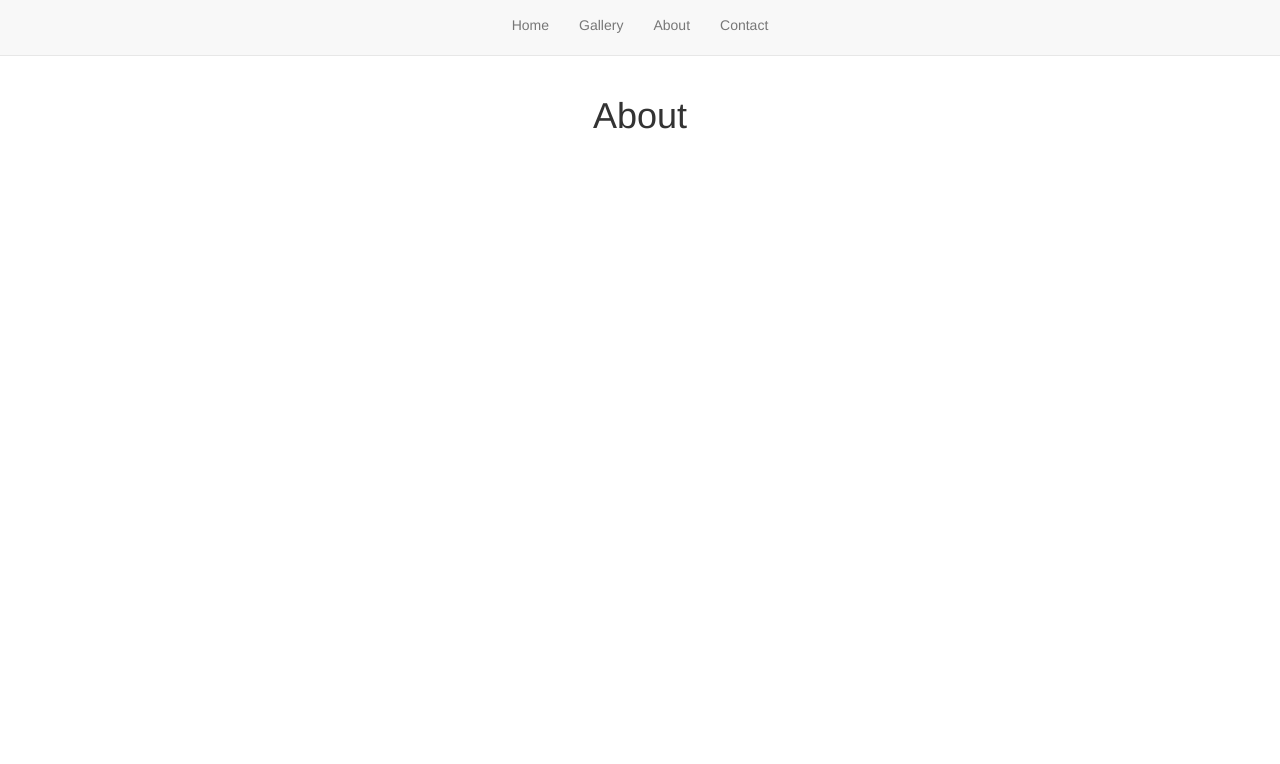
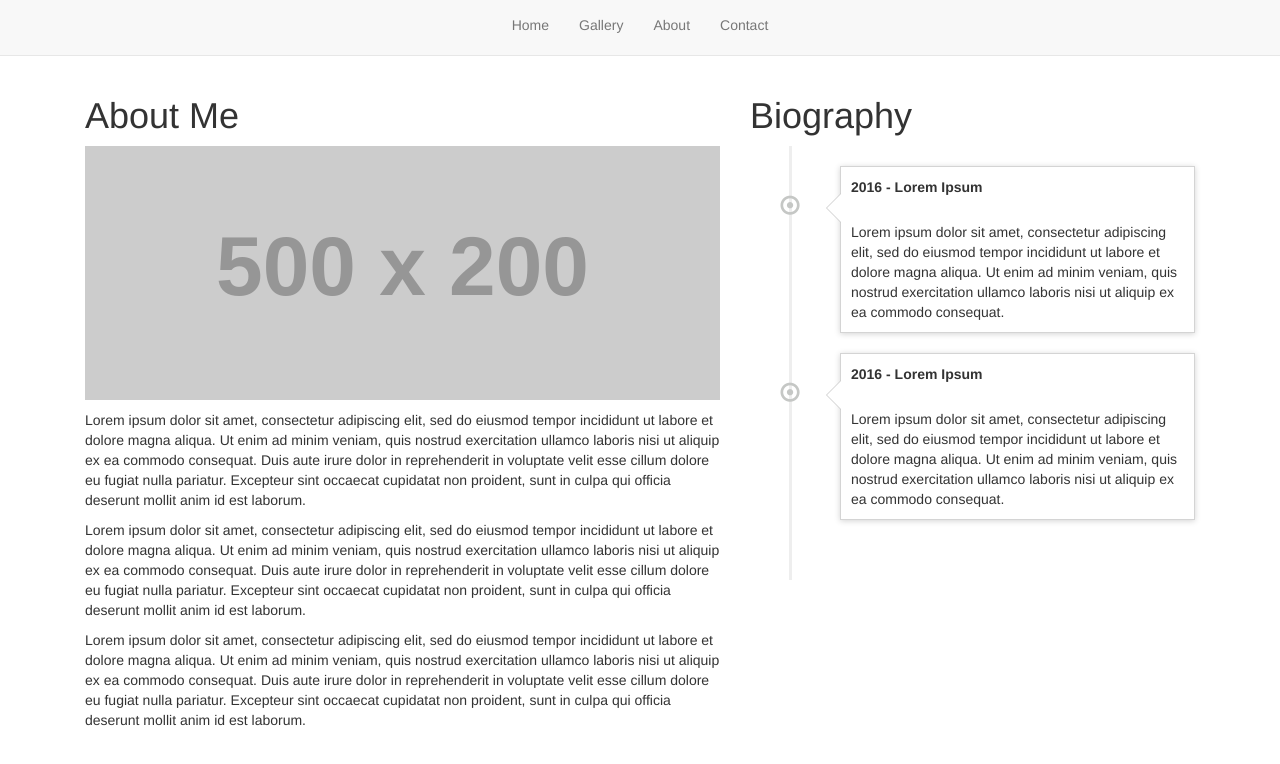
Before and after one commit to TasneemLo/tasneemlo.github.io, a website: page index.html at #/about in a window 1280 px wide. Drawn offline with Linux system fonts and the light colour scheme; placeholder pictures from the web are drawn by us.

Commit message:
about: Add formatting for bio and about para
 - Add about me section
 - Add the placeholder for an image in the about us section
 - Add placeholder for about me paragraph
 - Add the biography column
 - Add scaffolding to show bullet points in biography

```diff
--- a/app/views/about.html
+++ b/app/views/about.html
@@ -1,3 +1,147 @@
+<style>
+.about img.about-cover {
+  width: 100%;
+}
+
+.timeline {
+  list-style: none;
+  padding: 20px 0 20px;
+  position: relative;
+}
+.timeline ul li {
+  list-style-type: none;
+}
+.timeline:before {
+  top: 0;
+  bottom: 0;
+  position: absolute;
+  content: " ";
+  width: 3px;
+  background-color: #eeeeee;
+  left: 40px;
+  margin-left: -1.5px;
+}
+
+.timeline > li {
+  margin-bottom: 20px;
+  position: relative;
+  width: 100%;
+  float: left;
+  clear: left;
+}
+
+.timeline > li:before,
+.timeline > li:after {
+  content: " ";
+  display: table;
+}
+.timeline > li:after {
+  clear: both;
+}
+.timeline > li > .timeline-badge {
+  color: #fff;
+  position: absolute;
+  top: 16px;
+  left: 28px;
+  width: 24px;
+  height: 24px;
+  line-height: 50px;
+  font-size: 1.4em;
+  text-align: center;
+  /*background-color: #999999;*/
+  /*border-radius: 50%;*/
+  z-index: 100;
+  margin-left: 0;
+}
+
+.timeline > li > .timeline-panel {
+  width: 95%;
+  width: calc(100% - 90px);
+  width: -moz-calc(100% - 90px);
+  width: -webkit-calc(100% - 90px);
+  float: right;
+  border: 1px solid #d4d4d4;
+  /*border-radius: 2px;*/
+  /*padding: 20px;*/
+  position: relative;
+  -webkit-box-shadow: 0 1px 6px rgba(0, 0, 0, 0.175);
+  box-shadow: 0 1px 6px rgba(0, 0, 0, 0.175);
+}
+
+.timeline > li > .timeline-panel:before {
+  position: absolute;
+  top: 26px;
+  right: -15px;
+  display: inline-block;
+  border-top: 15px solid transparent;
+  border-left: 15px solid #ccc;
+  border-right: 0 solid #ccc;
+  border-bottom: 15px solid transparent;
+  content: " ";
+  border-left-width: 0;
+  border-right-width: 15px;
+  left: -15px;
+  right: auto;
+}
+.timeline > li > .timeline-panel:after {
+  position: absolute;
+  top: 27px;
+  right: -14px;
+  display: inline-block;
+  border-top: 14px solid transparent;
+  border-left: 14px solid #fff;
+  border-right: 0 solid #fff;
+  border-bottom: 14px solid transparent;
+  content: " ";
+  border-left-width: 0;
+  border-right-width: 14px;
+  left: -14px;
+  right: auto;
+}
+.timeline-badge > a {
+  color: #C5C7C5 !important;
+}
+.timeline-badge a:hover {
+  color: #000 !important;
+}
+
+.timeline-panel > p,
+.timeline-panel > ul {
+    padding: 10px;
+    margin-bottom: 0;
+}
+.timeline-panel > p + p {
+  margin-top: 5px;
+}
+</style>
+
 <div class="container">
-  <h1 class="center">About</h1>
+  <div class="col-md-7 about">
+    <h1>About Me</h1>
+    <p><img class="about-cover" src="http://placehold.it/500x200" /></p>
+    <p>Lorem ipsum dolor sit amet, consectetur adipiscing elit, sed do eiusmod tempor incididunt ut labore et dolore magna aliqua. Ut enim ad minim veniam, quis nostrud exercitation ullamco laboris nisi ut aliquip ex ea commodo consequat. Duis aute irure dolor in reprehenderit in voluptate velit esse cillum dolore eu fugiat nulla pariatur. Excepteur sint occaecat cupidatat non proident, sunt in culpa qui officia deserunt mollit anim id est laborum.</p>
+    <p>Lorem ipsum dolor sit amet, consectetur adipiscing elit, sed do eiusmod tempor incididunt ut labore et dolore magna aliqua. Ut enim ad minim veniam, quis nostrud exercitation ullamco laboris nisi ut aliquip ex ea commodo consequat. Duis aute irure dolor in reprehenderit in voluptate velit esse cillum dolore eu fugiat nulla pariatur. Excepteur sint occaecat cupidatat non proident, sunt in culpa qui officia deserunt mollit anim id est laborum.</p>
+    <p>Lorem ipsum dolor sit amet, consectetur adipiscing elit, sed do eiusmod tempor incididunt ut labore et dolore magna aliqua. Ut enim ad minim veniam, quis nostrud exercitation ullamco laboris nisi ut aliquip ex ea commodo consequat. Duis aute irure dolor in reprehenderit in voluptate velit esse cillum dolore eu fugiat nulla pariatur. Excepteur sint occaecat cupidatat non proident, sunt in culpa qui officia deserunt mollit anim id est laborum.</p>
+  </div>
+
+  <div class="col-md-5 biography">
+    <h1>Biography</h1>
+    <ul class="timeline">
+      <li>
+        <div class="timeline-badge primary"><a><i class="glyphicon glyphicon-record"></i></a></div>
+        <div class="timeline-panel">
+          <p><b>2016 - Lorem Ipsum</b></p>
+          <p>Lorem ipsum dolor sit amet, consectetur adipiscing elit, sed do eiusmod tempor incididunt ut labore et dolore magna aliqua. Ut enim ad minim veniam, quis nostrud exercitation ullamco laboris nisi ut aliquip ex ea commodo consequat.</p>
+        </div>
+      </li>
+      <li>
+        <div class="timeline-badge primary"><a><i class="glyphicon glyphicon-record"></i></a></div>
+        <div class="timeline-panel">
+          <p><b>2016 - Lorem Ipsum</b></p>
+          <p>Lorem ipsum dolor sit amet, consectetur adipiscing elit, sed do eiusmod tempor incididunt ut labore et dolore magna aliqua. Ut enim ad minim veniam, quis nostrud exercitation ullamco laboris nisi ut aliquip ex ea commodo consequat.</p>
+        </div>
+      </li>
+      <li class="clearfix" style="float: none;"></li>
+    </ul>
+  </div>
 </div>
```
